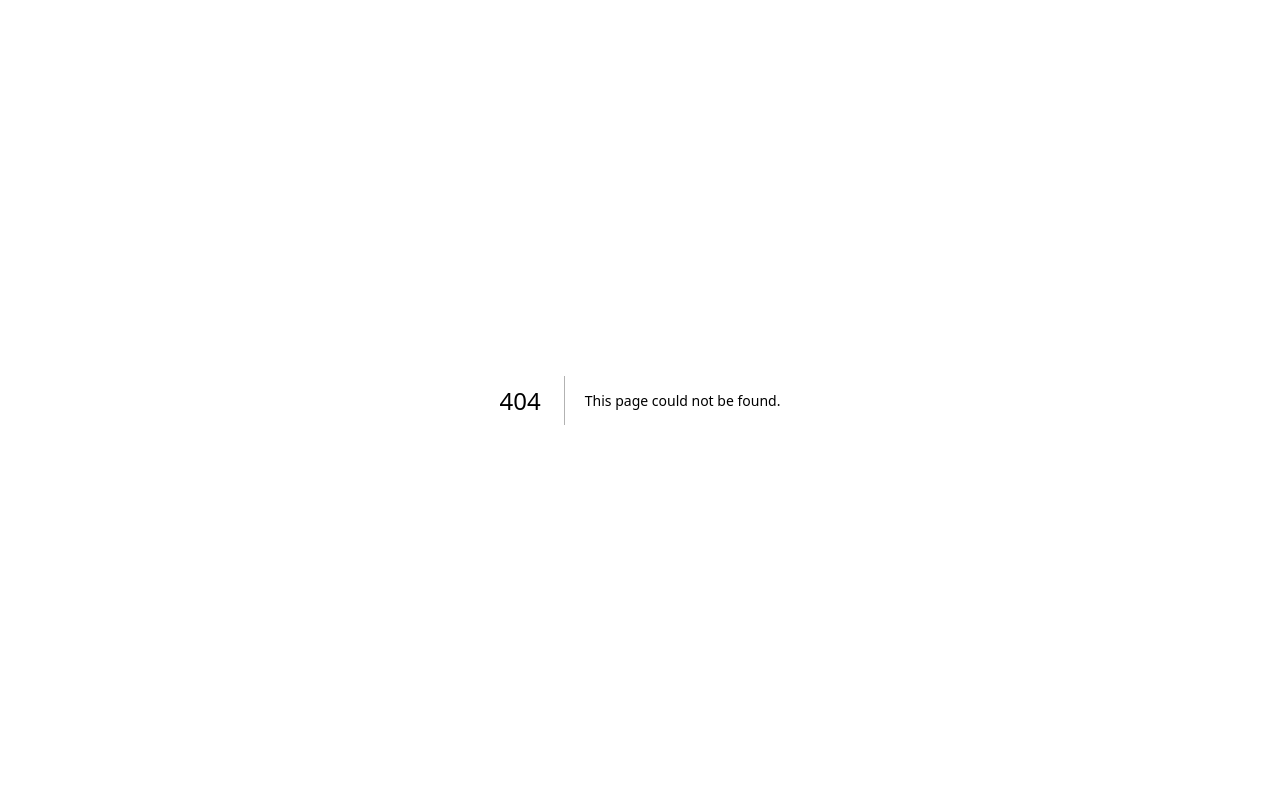
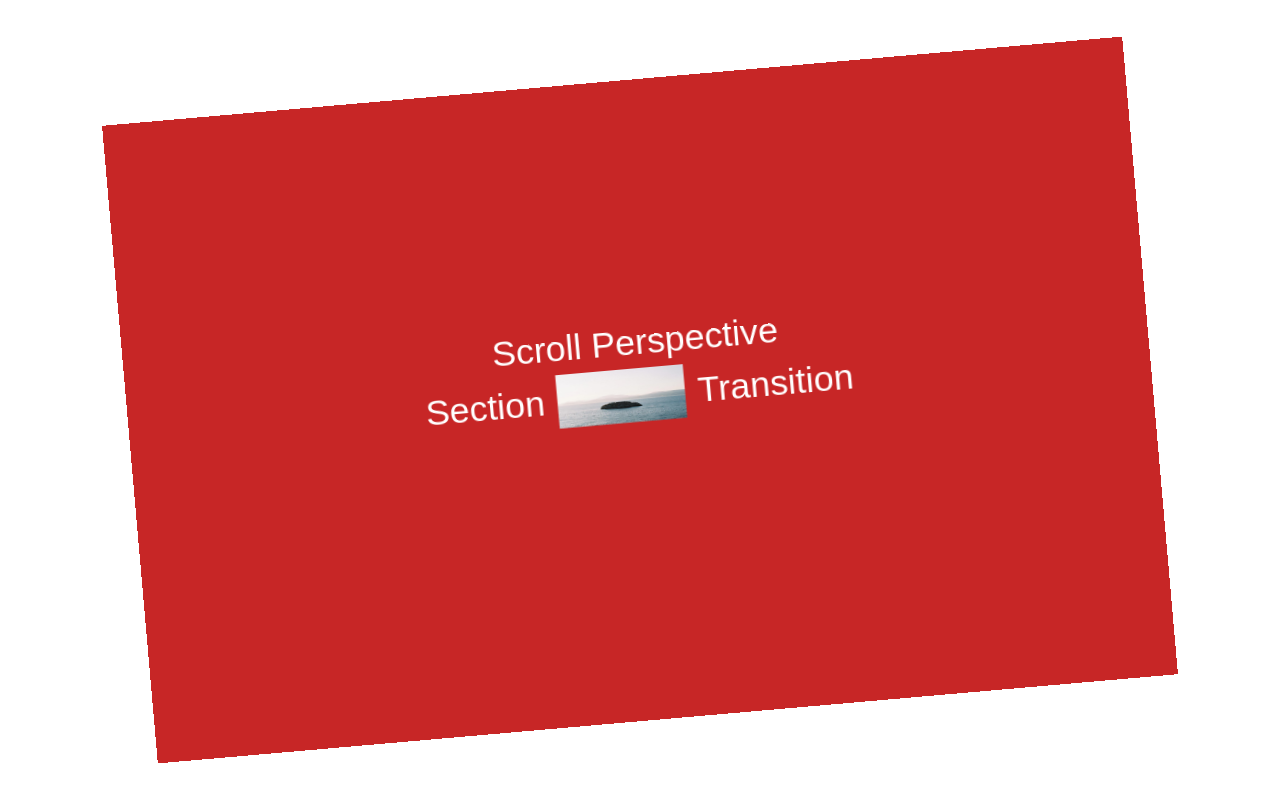
Before and after one commit to jiaxing98/nextjs-animation, a Next.js app: page /perspective-section-transition in a window 1280 px wide. Before the commit this address had no page. Shown: the top 800 px of the page. Built offline with nearby package versions, Linux system fonts and the light colour scheme.

Commit message:
Perspective Section Transition

```diff
--- /dev/null
+++ b/app/perspective-section-transition/page.tsx
@@ -0,0 +1,34 @@
+'use client'
+
+import Section1 from '@/components/perspective-section-transition/Section1'
+import Section2 from '@/components/perspective-section-transition/Section2'
+import { useScroll } from 'framer-motion'
+import Lenis from 'lenis'
+import React, { useEffect, useRef } from 'react'
+
+export default function Page() {
+  const container = useRef(null)
+
+  useEffect(() => {
+    const lenis = new Lenis()
+
+    function raf(time: number) {
+      lenis.raf(time)
+      requestAnimationFrame(raf)
+    }
+
+    requestAnimationFrame(raf)
+  }, [])
+
+  const { scrollYProgress } = useScroll({
+    target: container,
+    offset: ['start start', 'end end'],
+  })
+
+  return (
+    <main ref={container} className="relative h-[200vh]">
+      <Section1 scrollYProgress={scrollYProgress} />
+      <Section2 scrollYProgress={scrollYProgress} />
+    </main>
+  )
+}
--- /dev/null
+++ b/components/perspective-section-transition/Section1.tsx
@@ -0,0 +1,32 @@
+import { motion, MotionValue, useTransform } from 'framer-motion'
+import Image from 'next/image'
+import React from 'react'
+
+export default function Section1({
+  scrollYProgress,
+}: {
+  scrollYProgress: MotionValue<number>
+}) {
+  const scale = useTransform(scrollYProgress, [0, 1], [1, 0.8])
+  const rotate = useTransform(scrollYProgress, [0, 1], [0, -5])
+
+  return (
+    <motion.div
+      className="flex flex-col h-screen sticky top-0 pb-[10vh] justify-center items-center bg-[#C72626] text-[3.5vw] text-white"
+      style={{ scale, rotate }}
+    >
+      <p>Scroll Perspective</p>
+      <div className="flex gap-4">
+        <p>Section</p>
+        <div className="relative w-[12.5vw]">
+          <Image
+            src="/images/perspective-section-transition/1.jpg"
+            alt="image"
+            fill
+          />
+        </div>
+        <p>Transition</p>
+      </div>
+    </motion.div>
+  )
+}
--- /dev/null
+++ b/components/perspective-section-transition/Section2.tsx
@@ -0,0 +1,21 @@
+import { motion, MotionValue, useTransform } from 'framer-motion'
+import Image from 'next/image'
+
+export default function Section2({
+  scrollYProgress,
+}: {
+  scrollYProgress: MotionValue<number>
+}) {
+  const scale = useTransform(scrollYProgress, [0, 1], [0.8, 1])
+  const rotate = useTransform(scrollYProgress, [0, 1], [5, 0])
+
+  return (
+    <motion.div className="relative h-screen" style={{ scale, rotate }}>
+      <Image
+        src="/images/perspective-section-transition/2.jpg"
+        alt="image2"
+        fill
+      />
+    </motion.div>
+  )
+}
```
Also changed, not shown: public/images/perspective-section-transition/1.jpg (added), public/images/perspective-section-transition/2.jpg (added).
